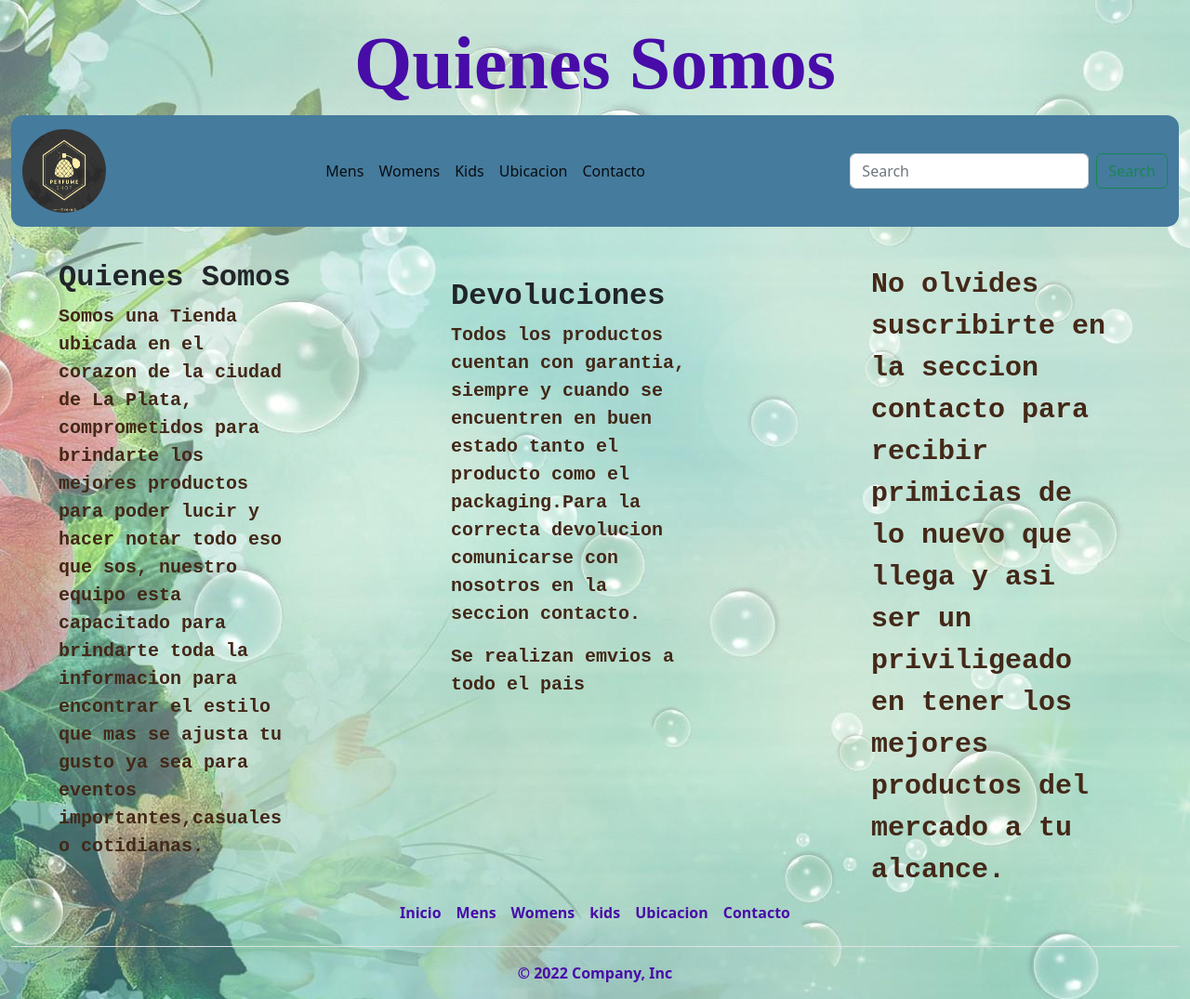
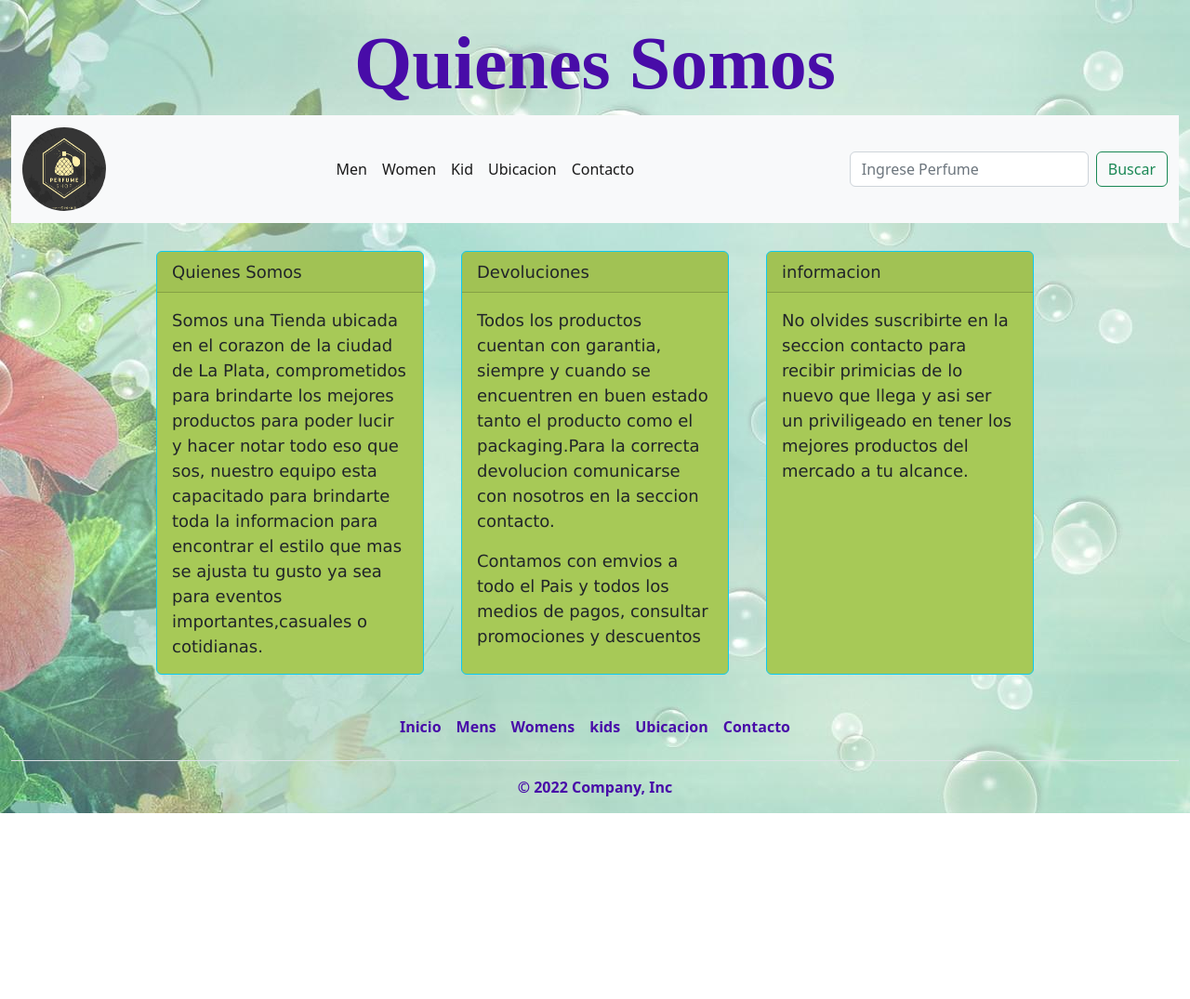
Before and after one commit to rocespedes95/FINAL-PERFUMES-ON, a website: page paginas-secundarias/ubicacion.html in a window 1280 px wide. Shown: the whole page at 93% size. After the commit the page ends 875 px from the top, so only its background shows below. Drawn offline with nearby package versions, Linux system fonts and the light colour scheme.

Commit message:
todo ok toca el navbar

```diff
--- a/SCSS/_main.scss
+++ b/SCSS/_main.scss
@@ -3,7 +3,16 @@
 .mainIndex{
     margin-top: 30px;
     margin-bottom: 30px;
+    font-family:'Lucida Sans', 'Lucida Sans Regular', 'Lucida Grande', 'Lucida Sans Unicode', Geneva, Verdana, sans-serif;
+    font-weight: bold;
+    h5{
+        font-weight: bold;
+    }
 
+
+}
+.cardIndex{
+    background-color: #2ec4b6;
 }
 
 .mainProductos{
@@ -13,4 +22,5 @@
     margin-bottom: 20px;
     gap: 15px;
     justify-content: center;
+    font-family:'Lucida Sans', 'Lucida Sans Regular', 'Lucida Grande', 'Lucida Sans Unicode', Geneva, Verdana, sans-serif;
 }
--- a/SCSS/_ubicacion.scss
+++ b/SCSS/_ubicacion.scss
@@ -2,51 +2,17 @@
 
 .mainUbi{
     display: flex;
-    flex-direction: row;
-    justify-content:space-around;
-    gap: 50px;
-    margin-top: 20px;
+    flex-wrap: wrap;
+    justify-content:center;
+    gap: 40px;
+    margin-top: 30px;
     margin-bottom: 20px;
+    font-family:'Lucida Sans', 'Lucida Sans Regular', 'Lucida Grande', 'Lucida Sans Unicode', Geneva, Verdana, sans-serif;
+
+    font-size: 18px;
 
 
 }
-
-.presenTacion{
-
-    font-family:'Courier New', Courier, monospace;
-    font-size: 20px;
-    width: 250px;
-    font-weight: bold;
-    p{
-        color: #432818;
-    }
-    h2{
-        font-weight: bold;
-    }
+.cardUbi{
+    background-color: #a7c957;
 }
-
-.devoLuciones{
-    height: 100px;
-    width: 300px;
-    font-family:'Courier New', Courier, monospace;
-    padding: 20px;
-    font-size: 20px;
-    p{
-        font-weight: bold;
-        color: #432818;
-    }
-    h2{
-        font-weight: bold;
-    }
-}
-
-.sPam{
-    height: 100px;
-    width: 300px;
-    font-family:'Courier New', Courier, monospace;
-    padding: 20px;
-    font-size: 30px;
-    color: #432818;
-    font-weight: bold;
-
-}
--- a/paginas-secundarias/ubicacion.html
+++ b/paginas-secundarias/ubicacion.html
@@ -22,10 +22,10 @@
       </a>
     </div>
     <header>
-      <nav class="navbar navbar-expand-lg naveGador">
+      <nav class="navbar navbar-expand-lg bg-light">
         <div class="container-fluid">
-          <a class="navbar-brand" href="/index.html">
-            <img src="../imagenes/logo.jpg" class="logo" alt="logo">
+          <a class="navbar-brand" href="../index.html">
+            <img src="../imagenes/logo.jpg" alt="logo" class="logo" />
           </a>
           <button
             class="navbar-toggler"
@@ -45,7 +45,7 @@
                   class="nav-link active"
                   aria-current="page"
                   href="../paginas-secundarias/mens.html"
-                  >Mens</a
+                  >Men</a
                 >
               </li>
               <li class="nav-item">
@@ -53,7 +53,7 @@
                   class="nav-link active"
                   aria-current="page"
                   href="../paginas-secundarias/women.html"
-                  >Womens</a
+                  >Women</a
                 >
               </li>
               <li class="nav-item">
@@ -61,7 +61,7 @@
                   class="nav-link active"
                   aria-current="page"
                   href="../paginas-secundarias/kids.html"
-                  >Kids</a
+                  >Kid</a
                 >
               </li>
               <li class="nav-item">
@@ -85,44 +85,46 @@
               <input
                 class="form-control me-2"
                 type="search"
-                placeholder="Search"
+                placeholder="Ingrese Perfume"
                 aria-label="Search"
               />
               <button class="btn btn-outline-success" type="submit">
-                Search
+                Buscar
               </button>
             </form>
           </div>
         </div>
       </nav>
     </header>
+
     <main class="mainUbi">
-        <div class="presenTacion">
-          <p>
-            <h2>Quienes Somos</h2>
-            <p>Somos una Tienda ubicada en el corazon de la ciudad de La Plata,
-                comprometidos para brindarte los mejores productos para poder lucir y
-                hacer notar todo eso que sos, nuestro equipo esta capacitado para brindarte toda
-                la informacion para encontrar el estilo que mas se ajusta tu gusto ya
-                sea para eventos importantes,casuales o cotidianas.</p>
-        </p>
+      <div class="card border-info mb-3 cardUbi" style="max-width: 18rem;">
+        <div class="card-header">Quienes Somos</div>
+        <div class="card-body">
+          <p class="card-text">Somos una Tienda ubicada en el corazon de la ciudad de La Plata,
+            comprometidos para brindarte los mejores productos para poder lucir y
+            hacer notar todo eso que sos, nuestro equipo esta capacitado para brindarte toda
+            la informacion para encontrar el estilo que mas se ajusta tu gusto ya
+            sea para eventos importantes,casuales o cotidianas.</p>
         </div>
-        <div class=" devoLuciones">
-          <p>
-            <h2>Devoluciones</h2>
-            <p>Todos los productos cuentan con garantia, siempre y cuando se
-                encuentren en buen estado tanto el producto como el packaging.Para la
-                correcta devolucion comunicarse con nosotros en la seccion contacto.
-                </p>
-                <p>Se realizan emvios a todo el pais</p>
-        </p>
+      </div>
+      <div class="card border-info mb-3 cardUbi" style="max-width: 18rem;">
+        <div class="card-header">Devoluciones</div>
+        <div class="card-body">
+          <p class="card-text">Todos los productos cuentan con garantia, siempre y cuando se
+            encuentren en buen estado tanto el producto como el packaging.Para la
+            correcta devolucion comunicarse con nosotros en la seccion contacto.</p>
+            <p class="card-text">Contamos con emvios a todo el Pais y todos los medios de pagos, consultar promociones y descuentos</p>
         </div>
+      </div>
+      <div class="card border-info mb-3 cardUbi" style="max-width: 18rem;">
+        <div class="card-header">informacion</div>
+        <div class="card-body">
+          <p class="card-text">No olvides suscribirte en la seccion contacto para recibir primicias de lo nuevo que llega y asi ser un priviligeado en tener los mejores productos del mercado a tu alcance.</p>
+        </div>
+      </div>
+    </main>
 
-        <div class="sPam">
-          <p>No olvides suscribirte en la seccion contacto para recibir primicias de lo nuevo que llega y asi ser un priviligeado en tener los mejores productos del mercado a tu alcance.</p>
-        </div>
-
-    </main>
     <footer class="pieSito">
       <ul class="nav justify-content-center border-bottom pb-3 mb-3">
         <li class="nav-item">
```
Also changed, not shown: index.html (+4 -4 lines), paginas-secundarias/contacto.html (+7 -7 lines), paginas-secundarias/kids.html (+8 -8 lines), paginas-secundarias/mens.html (+8 -8 lines), paginas-secundarias/women.html (+8 -8 lines), css/estilo.css.
